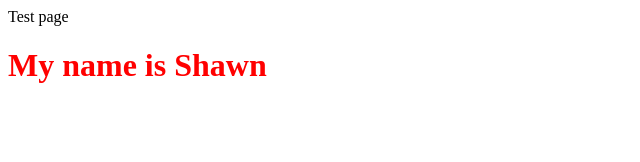
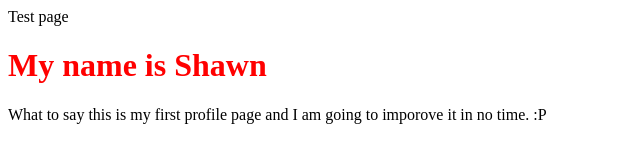
Before and after one commit to shawn-frost09/testpage, a plain HTML site: page index.html in a window 1280 px wide. Shown: the whole page, without its empty margins (0-640 px from the left). Drawn offline with Linux system fonts and the light colour scheme.

Commit message:
Update index.html

```diff
--- a/index.html
+++ b/index.html
@@ -2,5 +2,6 @@
   <head>Test page</head>
   <body>
     <h1 style="color:red;">My name is Shawn</h1>
+    <p>What to say this is my first profile page and I am going to imporove it in no time. :P</p>
   </body>
 </html>
```
